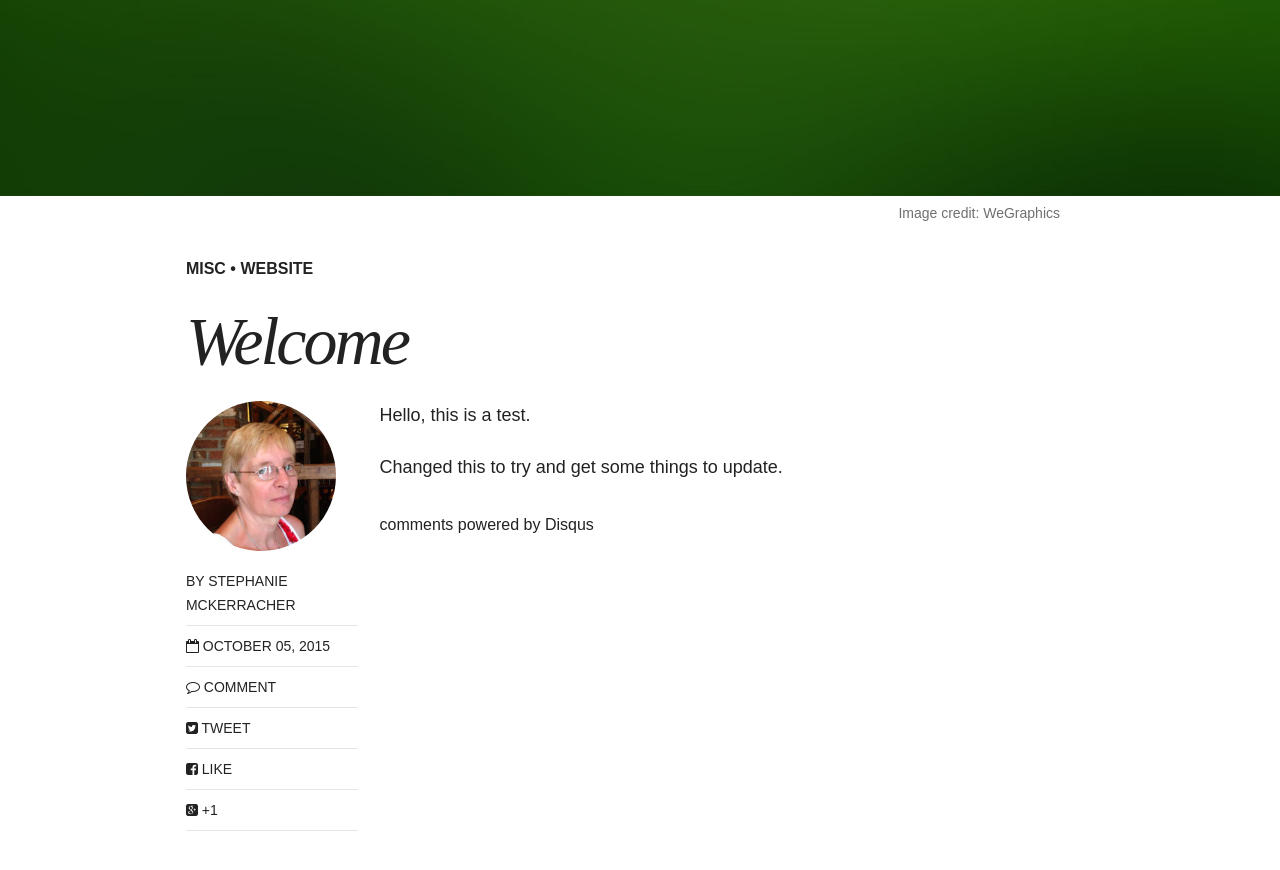
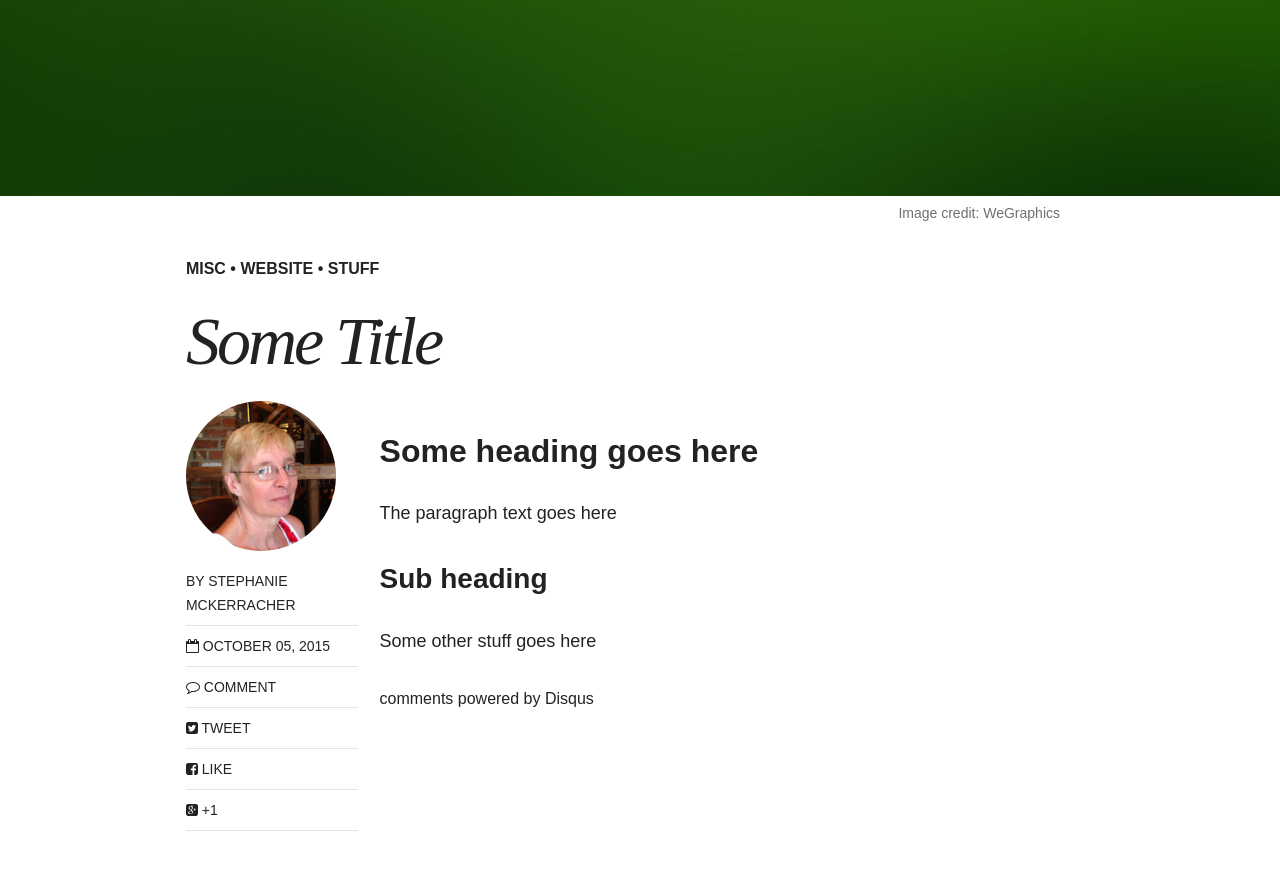
Before and after one commit to devoctomy/knittedbysteph.com, a Jekyll site: the page built from _posts/articles/2015-10-05-welcome.md, in a window 1280 px wide and 900 px high, scrolled down 497 px. Shown: the top 870 px of the window. Built offline with Jekyll 4.4.1, drawn with Linux system fonts in a browser that asks for light colours; nearby versions of some CDN libraries; comment, search, counter and statistics services are not loaded.

Commit message:
Changed post

```diff
--- a/_posts/articles/2015-10-05-welcome.md
+++ b/_posts/articles/2015-10-05-welcome.md
@@ -1,9 +1,9 @@
 ---
 layout: post
-title: "Welcome"
-excerpt: "The all knew knittedbysteph.com"
+title: "Some Title"
+excerpt: "A short description of this blog post"
 categories: articles
-tags: [misc, website]
+tags: [misc, website, stuff]
 author: steph
 comments: true
 share: true
@@ -13,6 +13,10 @@ image:
   creditlink: http://wegraphics.net/downloads/free-ultimate-blurred-background-pack/
 ---
 
-Hello, this is a test.
+## Some heading goes here
 
-Changed this to try and get some things to update.
+The paragraph text goes here
+
+### Sub heading
+
+Some other stuff goes here
```
